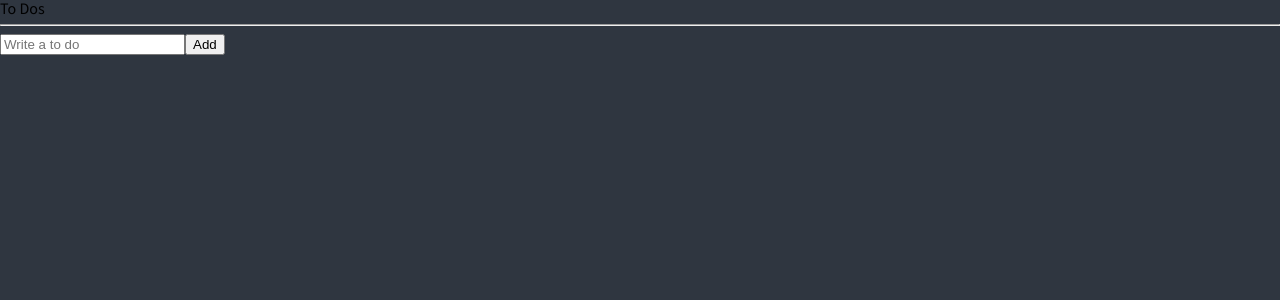
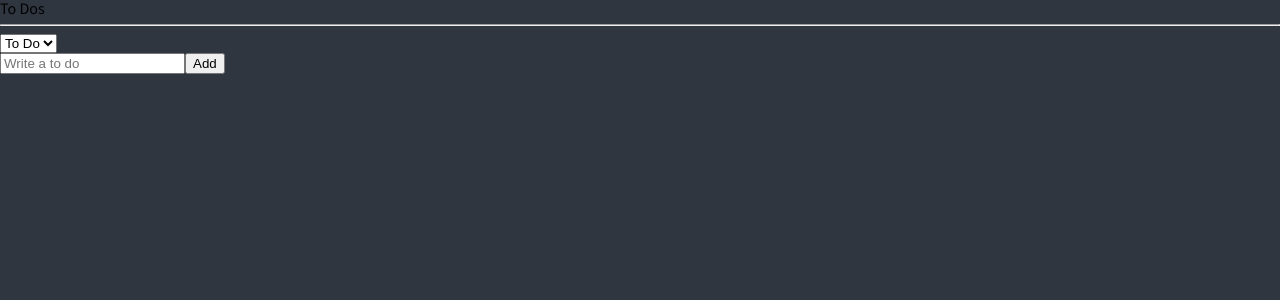
Before and after one commit to kimwonhyeong/react-typescript-recoil, a React (Create React App) app: page / in a window 1280 px wide. Shown: the top 300 px of the page. Built offline with nearby package versions, Linux system fonts and the light colour scheme.

Commit message:
recoilHookForm3

```diff
--- a/src/atom.tsx
+++ b/src/atom.tsx
@@ -1,4 +1,4 @@
-import {atom} from "recoil";
+import {atom, selector} from "recoil";
 
 export interface IToDo {
 	text: string,
@@ -10,3 +10,19 @@ export const toDoState = atom<IToDo[]>({
 	key: "toDo",
 	default: [],
 });
+
+export const categoryState = atom({
+	key: "category",
+	default: "TO_DO",
+});
+
+export const toDoSelector = selector({
+ 	key: "toDoSelector",
+ 	get: ({get})=>{ //{}는 객체다. 그리고 그 안에 get function이 들어있다.
+ 		const toDos = get(toDoState);
+ 		return [toDos.filter((toDo: IToDo)=>toDo.category === "DOING"),
+ 				toDos.filter((toDo: IToDo)=>toDo.category === "TO_DO"),
+ 			    toDos.filter((toDo: IToDo)=>toDo.category === "DONE"),
+ 			   ];
+ 	},
+ });
--- a/src/components/CreateToDo.tsx
+++ b/src/components/CreateToDo.tsx
@@ -1,3 +1,4 @@
+
 import {useForm} from "react-hook-form";
 import {toDoState} from "../atom";
 import {useSetRecoilState} from "recoil";
--- a/src/components/ToDoList.tsx
+++ b/src/components/ToDoList.tsx
@@ -1,20 +1,59 @@
-import {useRecoilValue} from "recoil";
+import {useRecoilValue, useRecoilState} from "recoil";
 import CreateToDo from "./CreateToDo";
-import {toDoState} from "../atom";
+import {toDoSelector, categoryState} from "../atom";
 import ToDo from "./ToDo";
 
 function ToDoList(){
-	const toDos = useRecoilValue(toDoState);
-	console.log(toDos);
+	const [doing,toDo,done]=useRecoilValue(toDoSelector);
+	const [category, setCategory] = useRecoilState<string>(categoryState);
+	const onInput = (e: React.FormEvent<HTMLSelectElement>)=>{
+		setCategory(e.currentTarget.value);
+	};
+	console.log(category);
 	return (
 		<div>
 			<h1>To Dos</h1>
 			<hr/>
+			<select value={category} onInput={onInput}>
+				<option value="TO_DO">To Do</option>
+				<option value="DOING">Doing</option>
+				<option value="DONE">Done</option>
+			</select>
 			<CreateToDo />
 			<ul>
-				{toDos.map((toDo)=>(<ToDo key={toDo.id} {...toDo} />))}
+				{category === "TO_DO" && toDo.map((aToDo)=><ToDo key={aToDo.id} {...aToDo}/>)}
+				{category === "DOING" && doing.map((aDoing)=><ToDo key={aDoing.id} {...aDoing}/>)}
+				{category === "DONE" && done.map((aDone)=><ToDo key={aDone.id} {...aDone}/>)}
 			</ul>
 		</div>
 	);
 }
 export default ToDoList;
+
+// import {useRecoilValue} from "recoil";
+// import CreateToDo from "./CreateToDo";
+// import {toDoState, toDoSelector} from "../atom";
+// import ToDo from "./ToDo";
+
+// function ToDoList(){
+// 	const [doing, toDo, done] = useRecoilValue(toDoSelector);
+// 	return (
+// 		<div>
+// 			<h1>To Dos</h1>
+// 			<hr/>
+// 			<CreateToDo />
+// 			<ul>
+// 				{doing.map((toDo)=>(<ToDo key={toDo.id} {...toDo} />))}
+// 			</ul>
+// 			<hr/>
+// 			<ul>
+// 				{toDo.map((toDo)=>(<ToDo key={toDo.id} {...toDo} />))}
+// 			</ul>
+// 			<hr/>
+// 			<ul>
+// 				{done.map((toDo)=>(<ToDo key={toDo.id} {...toDo} />))}
+// 			</ul>
+// 		</div>
+// 	);
+// }
+// export default ToDoList;
```
